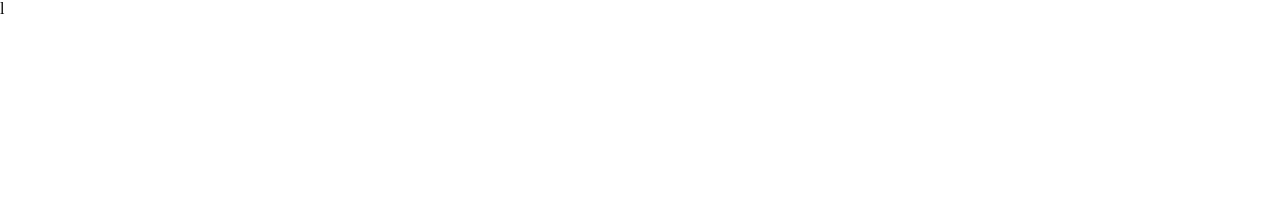
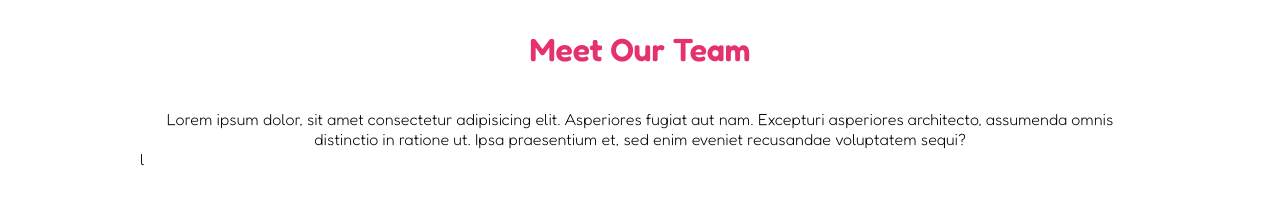
Before and after one commit to GiuliaSetti/html-css-float-cards, a plain HTML site: page index.html in a window 1280 px wide. Drawn offline with Linux system fonts and the light colour scheme.

Commit message:
Intestazione

```diff
--- a/css/style.css
+++ b/css/style.css
@@ -3,3 +3,24 @@
     padding: 0;
     box-sizing: border-box;
 }
+
+body{
+    max-width: 1000px;
+    margin: 0 auto;
+    font-family: 'Fredoka', sans-serif;
+}
+
+/* titolo e paragrafo */
+
+header{
+    margin-top: 30px;
+
+    text-align: center;
+}
+
+header h1{
+    color: #e53170;
+    margin-bottom: 40px;
+}
+
+/* main */
--- a/index.html
+++ b/index.html
@@ -17,6 +17,12 @@
 </head>
 <body>
     <!-- titolo e paragrafo -->
+    <header>
+        <div class="titolo">
+            <h1>Meet Our Team</h1>
+            <p>Lorem ipsum dolor, sit amet consectetur adipisicing elit. Asperiores fugiat aut nam. Excepturi asperiores architecto, assumenda omnis distinctio in ratione ut. Ipsa praesentium et, sed enim eveniet recusandae voluptatem sequi?</p>
+        </div>
+    </header>
 
     <!-- /titolo e paragrafo -->
 
```
